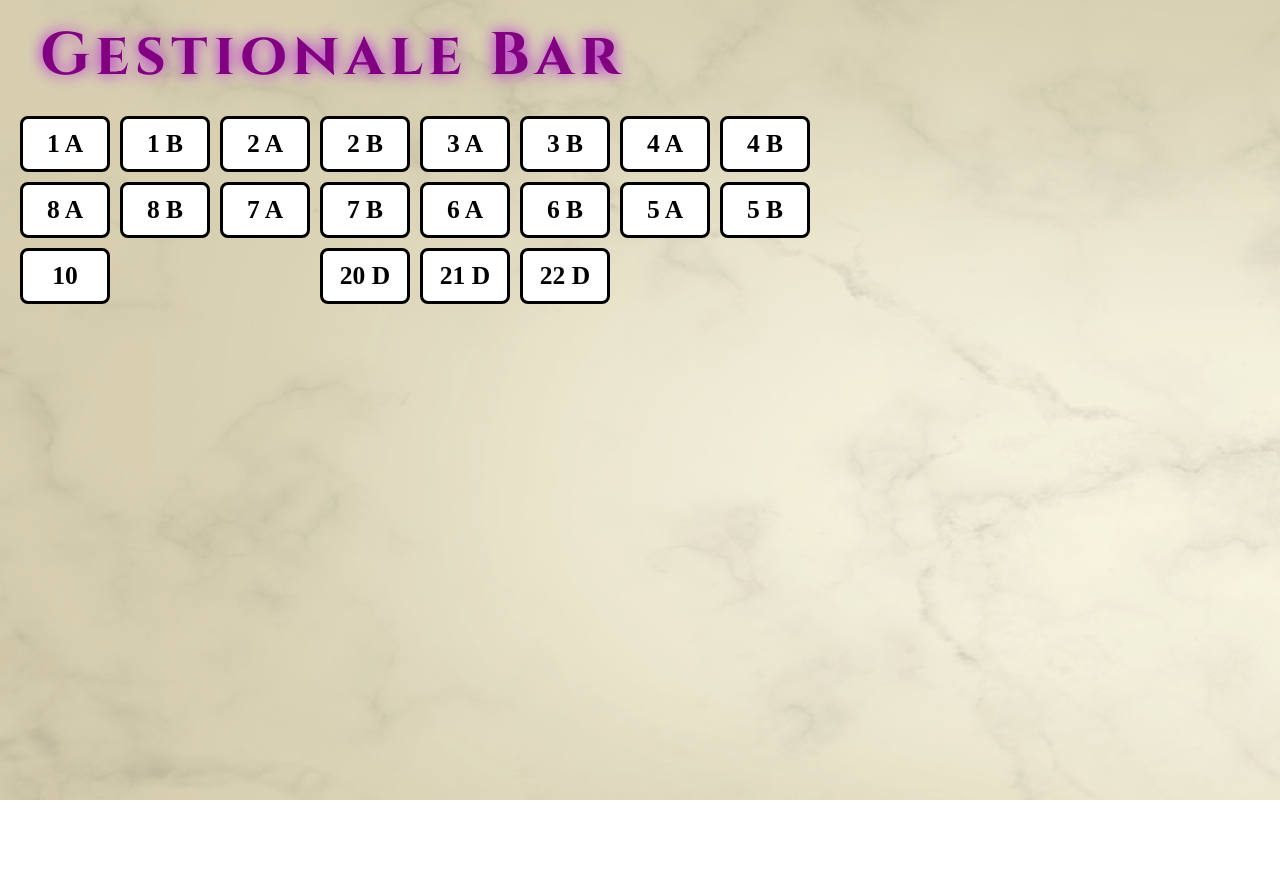
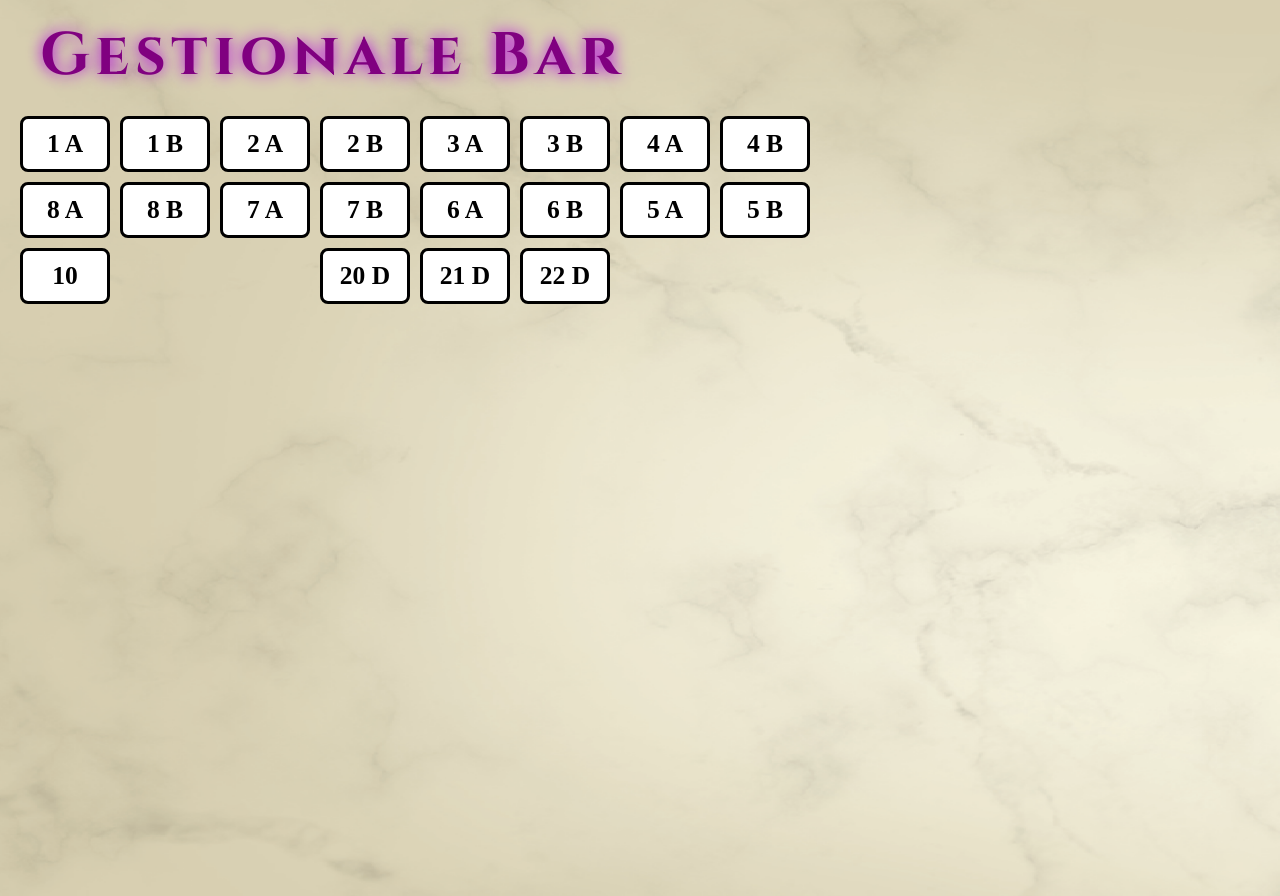
Before and after one commit to AndreaPetri11/GestionaleBar, a React (Vite) app: page / in a window 1280 px wide. Before the commit the page ends 800 px from the top, so only its background shows below. Built offline with nearby package versions, Linux system fonts and the light colour scheme.

Commit message:
modifiche per responsive

```diff
--- a/src/App.css
+++ b/src/App.css
@@ -1,13 +1,14 @@
 /*src\App.css*/
-@import url("https://fonts.googleapis.com/css2?family=Cinzel:wght@700&display=swap");
 
 @import url("https://fonts.googleapis.com/css2?family=Cinzel:wght@700&display=swap");
 
 .mainLayout {
+  min-height: 100vh; /* riempie sempre il viewport */
   display: flex;
   gap: 10px;
   padding: 20px;
   align-items: stretch;
+  flex-direction: column; /* utile per mobile */
 }
 
 header {
--- a/src/index.css
+++ b/src/index.css
@@ -18,5 +18,7 @@ body {
   background-size: cover;
   background-position: center;
   background-repeat: no-repeat;
+  background-attachment: fixed;
   overflow-x: hidden;
+  min-height: 100vh;
 }
```
